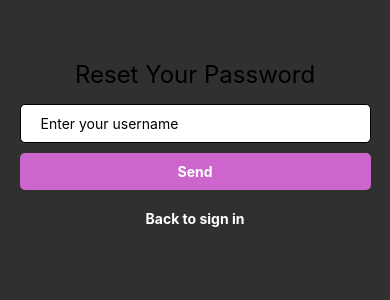
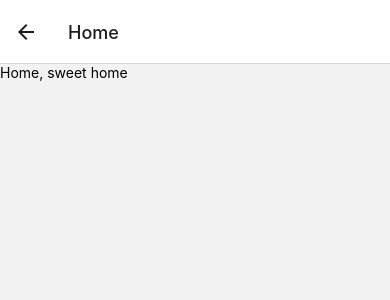
Before and after one commit to niamhmadden23/Authentication, a React Native app: screen /Home in a window 390 px wide. Shown: the top 300 px of the page. Built offline with nearby package versions, Linux system fonts and the light colour scheme.

Commit message:
Sign in screen navigation added

```diff
--- a/App.js
+++ b/App.js
@@ -13,14 +13,17 @@
 import ConfirmEmailScreen from './src/screens/ConfirmEmailScreen/ConfirmEmailScreen';
 import ForgotPasswordScreen from './src/screens/ForgotPasswordScreen';
 import NewPasswordScreen from './src/screens/NewPasswordScreen/NewPasswordScreen';
+import HomeScreen from './src/screens/HomeScreen/HomeScreen';
+import Navigation from './src/navigation';
 
 const App = () => {
   return (
     <SafeAreaView style={styles.root}>
       {/* <SignUpScreen /> */}
       {/* <ConfirmEmailScreen /> */}
-      <ForgotPasswordScreen />
+      {/* <ForgotPasswordScreen /> */}
       {/* <NewPasswordScreen /> */}
+      <Navigation />
     </SafeAreaView>
   );
 };
--- a/package.json
+++ b/package.json
@@ -11,6 +11,7 @@
   },
   "dependencies": {
     "@react-navigation/native": "^6.0.10",
+    "@react-navigation/native-stack": "^6.6.2",
     "react": "17.0.2",
     "react-native": "0.68.1",
     "react-native-safe-area-context": "^4.2.4",
--- /dev/null
+++ b/src/navigation/index.js
@@ -0,0 +1,28 @@
+import React from 'react';
+import {Text} from 'react-native';
+import {NavigationContainer} from '@react-navigation/native';
+import {createNativeStackNavigator} from '@react-navigation/native-stack';
+import SignInScreen from '../screens/SignInScreen';
+import SignUpScreen from '../screens/SignUpScreen/SignUpScreen';
+import ForgotPasswordScreen from '../screens/ForgotPasswordScreen';
+import ConfirmEmailScreen from '../screens/ConfirmEmailScreen/ConfirmEmailScreen';
+import NewPasswordScreen from '../screens/NewPasswordScreen/NewPasswordScreen';
+import HomeScreen from '../screens/HomeScreen/HomeScreen';
+
+const Stack = createNativeStackNavigator();
+const Navigation = () => {
+  return (
+    <NavigationContainer>
+      <Stack.Navigator screenOptions={{headerShow: false}}>
+        <Stack.Screen name="SignIn" component={SignInScreen} />
+        <Stack.Screen name="SignUp" component={SignUpScreen} />
+        <Stack.Screen name="ConfirmEmail" component={ConfirmEmailScreen} />
+        <Stack.Screen name="NewPassword" component={NewPasswordScreen} />
+        <Stack.Screen name="ForgotPassword" component={ForgotPasswordScreen} />
+        <Stack.Screen name="Home" component={HomeScreen} />
+      </Stack.Navigator>
+    </NavigationContainer>
+  );
+};
+
+export default Navigation;
--- /dev/null
+++ b/src/screens/HomeScreen/HomeScreen.js
@@ -0,0 +1,12 @@
+import React from 'react';
+import {View, Text} from 'react-native';
+
+const HomeScreen = () => {
+  return (
+    <View>
+      <Text>Home, sweet home</Text>
+    </View>
+  );
+};
+
+export default HomeScreen;
--- /dev/null
+++ b/src/screens/HomeScreen/index.js
@@ -0,0 +1 @@
+import {default} from './HomeScreen';
--- a/src/screens/SignInScreen/SignInScreen.js
+++ b/src/screens/SignInScreen/SignInScreen.js
@@ -3,17 +3,25 @@
 import CustomInput from '../../components/CustomInput/CustomInput';
 import CustomButton from '../../components/CustomButton';
 import SocialSignInButtons from '../SocialSignInButtons.js/SocialSignInButtons';
+import {useNavigation} from '@react-navigation/native';
 
 const SignInScreen = () => {
   const [username, setUsername] = useState('');
   const [password, setPassword] = useState('');
+
+  const navigation = useNavigation();
+
   const onSignInPressed = () => {
+    // validate user
+    navigation.navigate('Home');
     console.warn('sign in');
   };
   const onForgotPasswordPressed = () => {
+    navigation.navigate('ForgotPassword');
     console.warn('forgot password');
   };
   const noAccountPressed = () => {
+    navigation.navigate('SignUp');
     console.warn('no account');
   };
 
```
Also changed, not shown: 2 other files (tests, documents, lock files or other folders).
